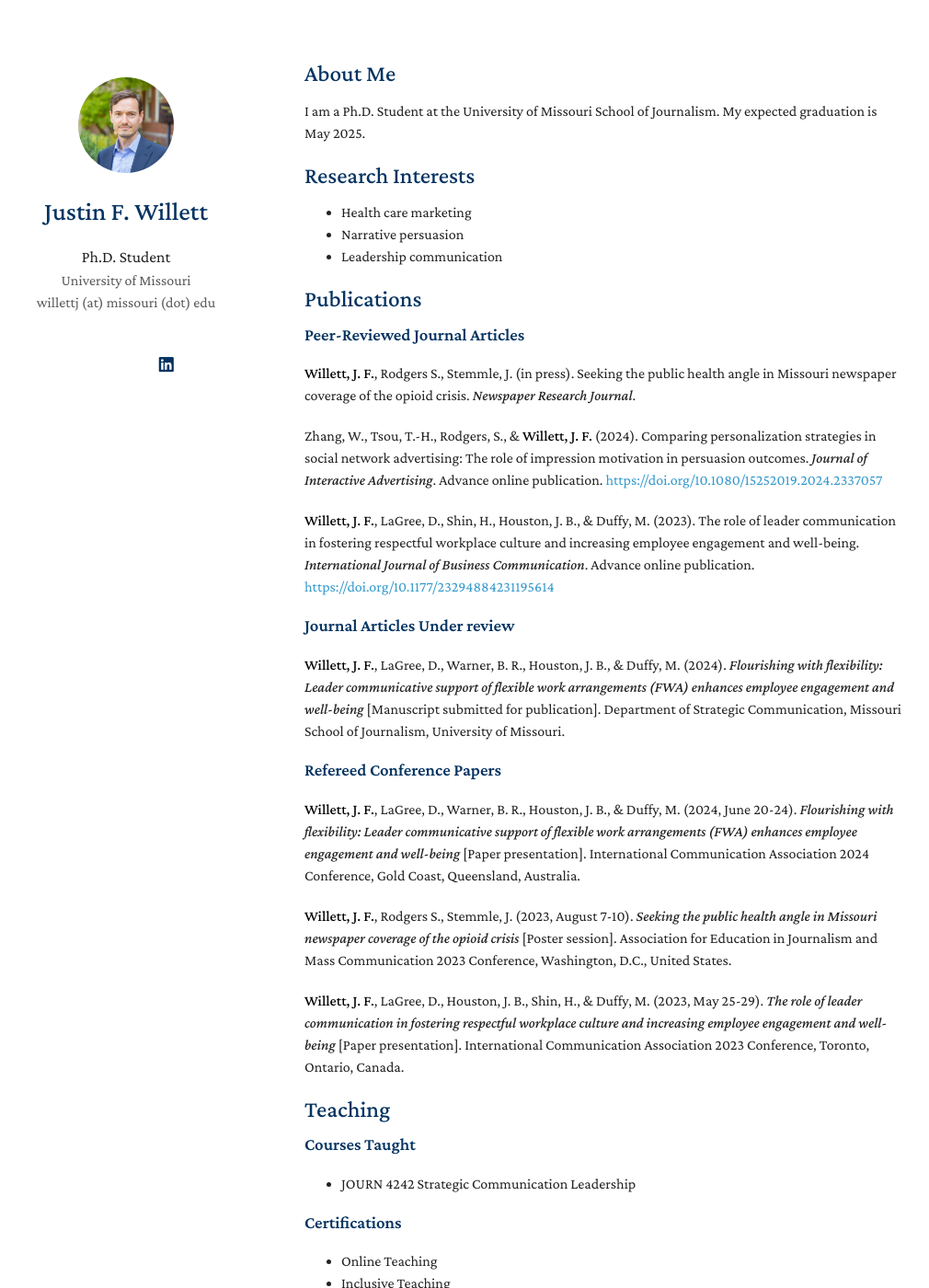
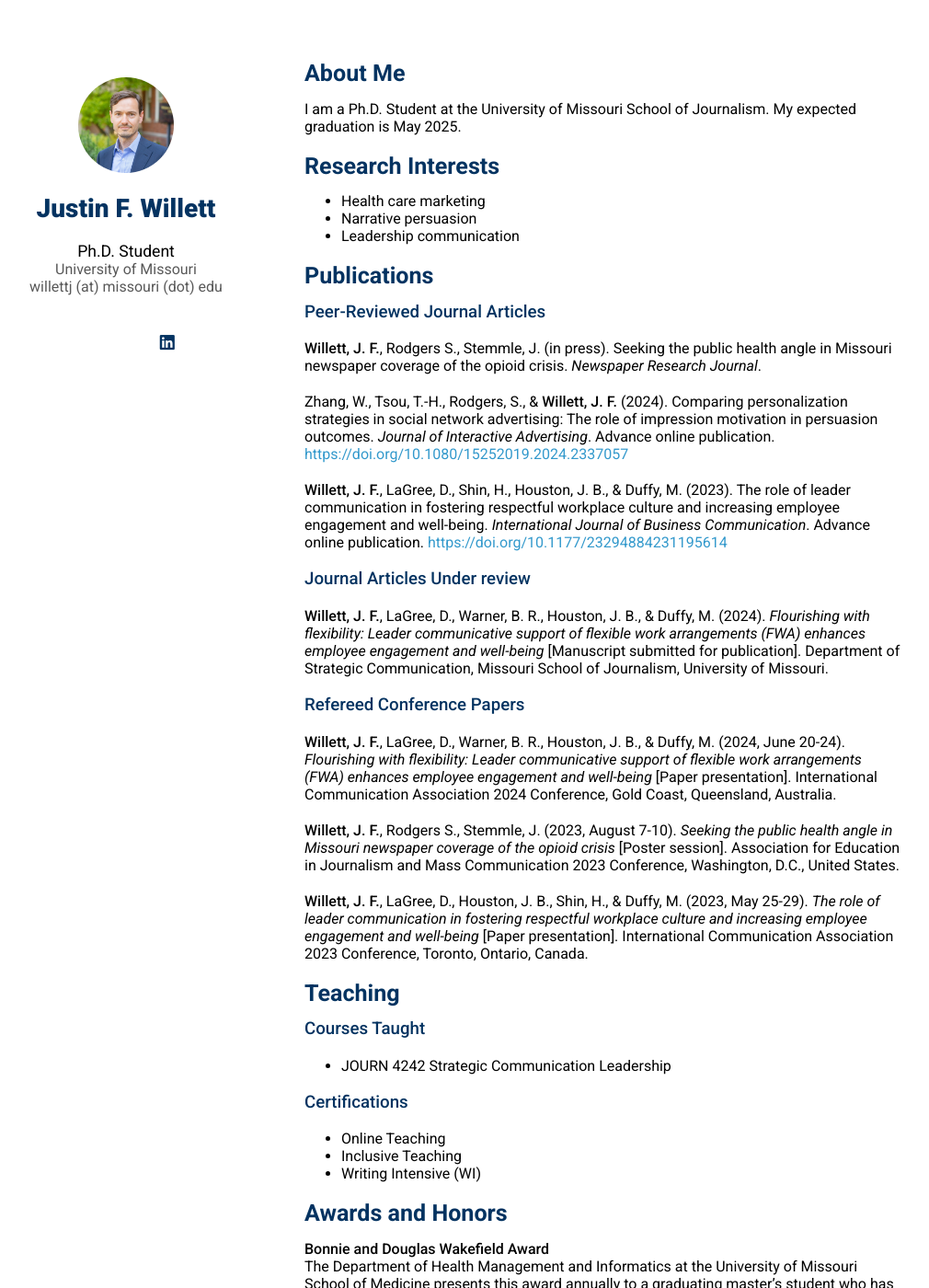
Before and after one commit to willettjf/willettjf.github.io, a Jekyll site: the page built from index.md, in a window 1280 px wide and 1400 px high. Shown: the whole window at 92% size, without its empty margins (139-1149 px from the left). Built offline with Jekyll 4.4.1, drawn with Linux system fonts in a browser that asks for light colours; nearby versions of some CDN libraries; a style sheet for code colours, icons or effects is not loaded; our own code applies the rules of GitHub Pages for plain Markdown files.

Commit message:
Roboto font

```diff
--- a/_sass/minimal-light.scss
+++ b/_sass/minimal-light.scss
@@ -1,12 +1,11 @@
-@import url('https://fonts.googleapis.com/css2?family=Crimson+Pro:ital,wght@0,400;0,500;0,600;1,500;1,600&display=swap');
-@import url('https://fonts.googleapis.com/css2?family=Ubuntu+Mono&display=swap');
+@import url('https://fonts.googleapis.com/css2?family=Roboto:ital,wght@0,100;0,300;0,400;0,500;0,700;0,900;1,100;1,300;1,400;1,500;1,700;1,900&display=swap');
 
 body {
   background-color: #fff;
   padding:0px;
-  font: 16.0px/1.5 Crimson Pro, serif;
-  color:#222222;
+  font-family: "Roboto", sans-serif;
   font-weight:400;
+  font-style: normal;
   margin:0
 }
 
@@ -241,20 +240,21 @@ papertitle {
     }
 
 h3, h4, h5, h6 {
-  font-weight: 600;
+  font-family: "Roboto", sans-serif;
+  font-weight: 500;
   color:#043361;
   margin:0 0 20px;
 }
 
 h1 {
-  font-weight: 500;
+  font-weight: 900;
   color:#043361;
   margin:0 0 20px;
 }
 
 h2 {
   color:#043361;
-  font-weight: 500;
+  font-weight: 700;
   margin:2px 0px 15px;
   font-size: 157%;
 }
@@ -438,9 +438,9 @@ header ul li + li + li {
 }
 
 header ul a strong {
-  font-size:14px;
-  display:block;
-  color:#222;
+  font-family: "Roboto", sans-serif;
+  font-weight: 700;
+  font-style: normal;
 }
 
 section {
```
Also changed, not shown: 1 other file.
